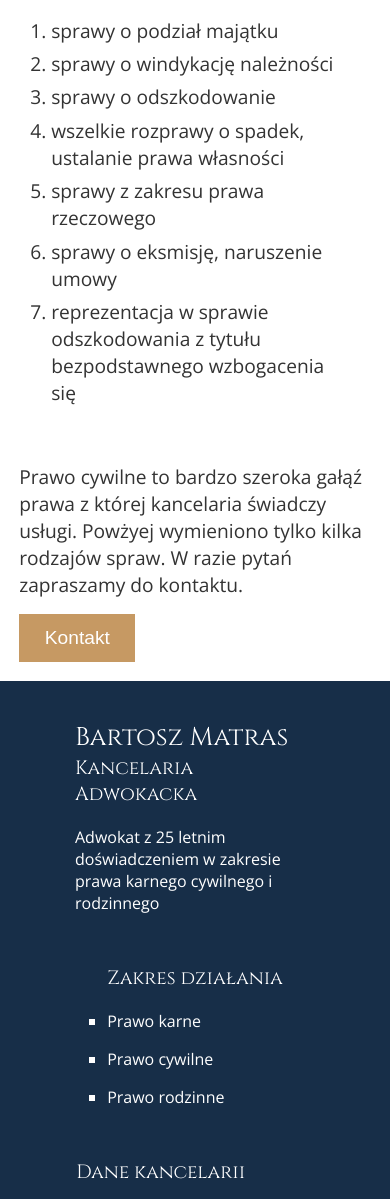
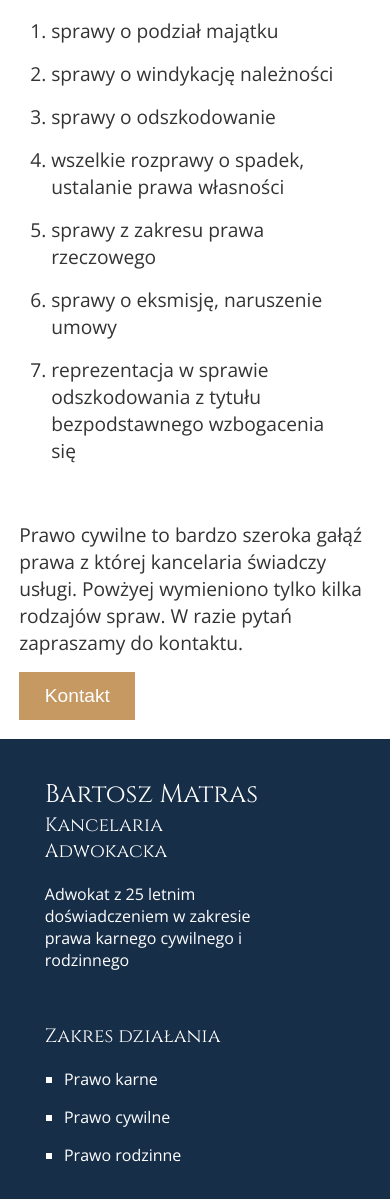
Before and after one commit to matrasj/Lawyer-promotion-page, a plain HTML site: page prawo-cywilne.html in a window 390 px wide. Shown: the part 401-1600 px from the top of the page. Drawn offline with nearby package versions, Linux system fonts and the light colour scheme; files whose address does not match are found by name.

Commit message:
Small changes

```diff
--- a/css/main.css
+++ b/css/main.css
@@ -2,6 +2,7 @@
   box-sizing: border-box;
   margin: 0;
   padding: 0;
+  -webkit-tap-highlight-color: transparent !important;
 }
 
 a {
@@ -51,7 +52,7 @@ header {
   padding: 0.2rem 2.4rem;
   position: sticky;
   top: 0;
-  z-index: 2;
+  z-index: 100;
   background-color: #fff;
 }
 
@@ -437,7 +438,7 @@ header {
   padding: 1.2rem 2rem;
   display: flex;
   flex-direction: column;
-  gap: 0.4rem;
+  gap: 1rem;
 }
 
 .content-container ul li {
@@ -663,6 +664,7 @@ span {
   .activity-menu {
     position: relative;
     transition: all 1s linear;
+    width: 100%;
   }
 
   #activity-range {
@@ -735,7 +737,6 @@ span {
 @media only screen and (max-width: 920px) {
   .header-main {
     font-size: 1.8rem;
-
     text-align: left;
   }
 
@@ -763,7 +764,11 @@ span {
   footer {
     flex-direction: column;
     padding: 2.4rem 2.8rem;
-    align-items: center;
+    align-items: flex-start;
+  }
+
+  footer ul {
+    padding-left: 1.2rem;
   }
 
   .about-law-section {
--- a/prawo-cywilne.html
+++ b/prawo-cywilne.html
@@ -12,6 +12,7 @@
       rel="stylesheet"
     />
     <title>Matras prawo karne</title>
+    <link rel="icon" href="./img/logo-icon.png" />
     <link href="./css//main.css" rel="stylesheet" />
     <script defer src="./js/script.js"></script>
   </head>
```
Also changed, not shown: index.html (+1 -0 lines), kontakt.html (+1 -0 lines), prawo-karne.html (+1 -0 lines), prawo-rodzinne.html (+1 -0 lines), img/logo-icon.png (added).
